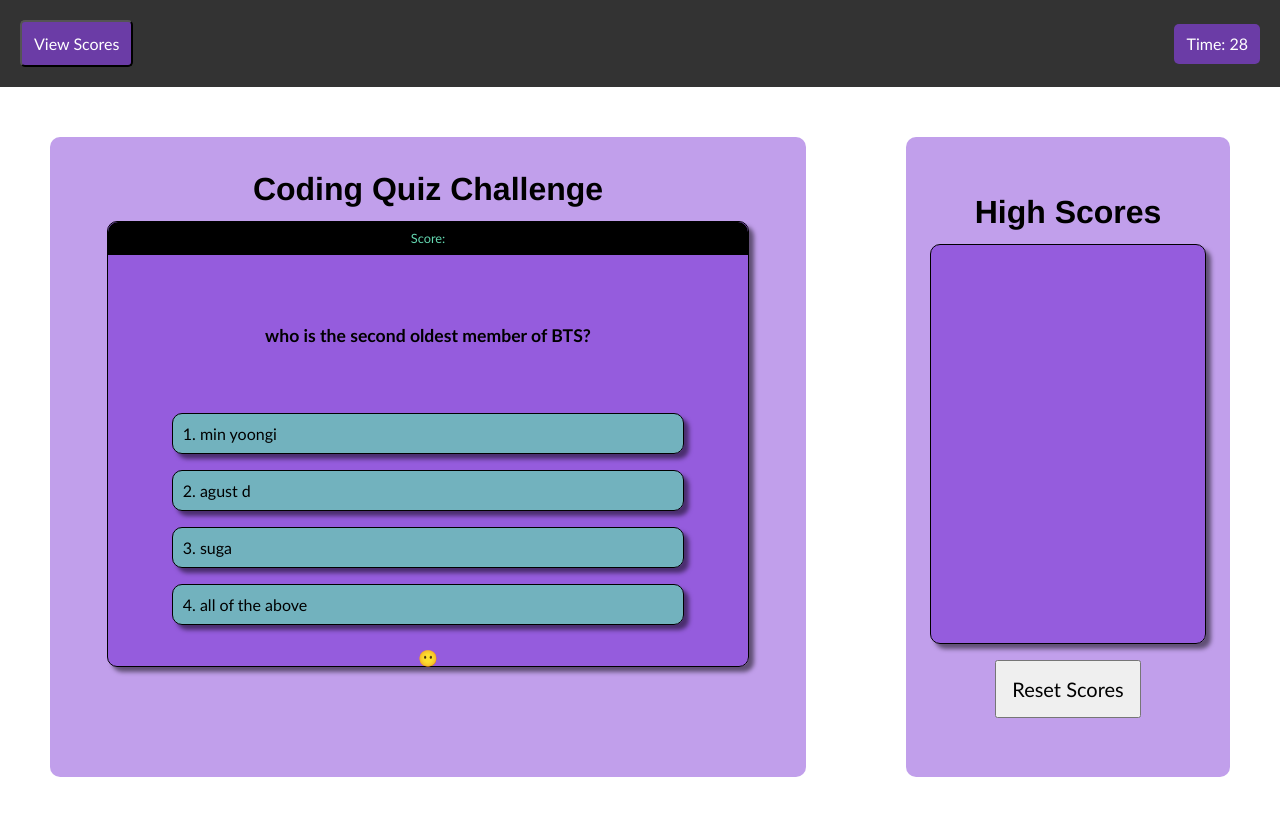
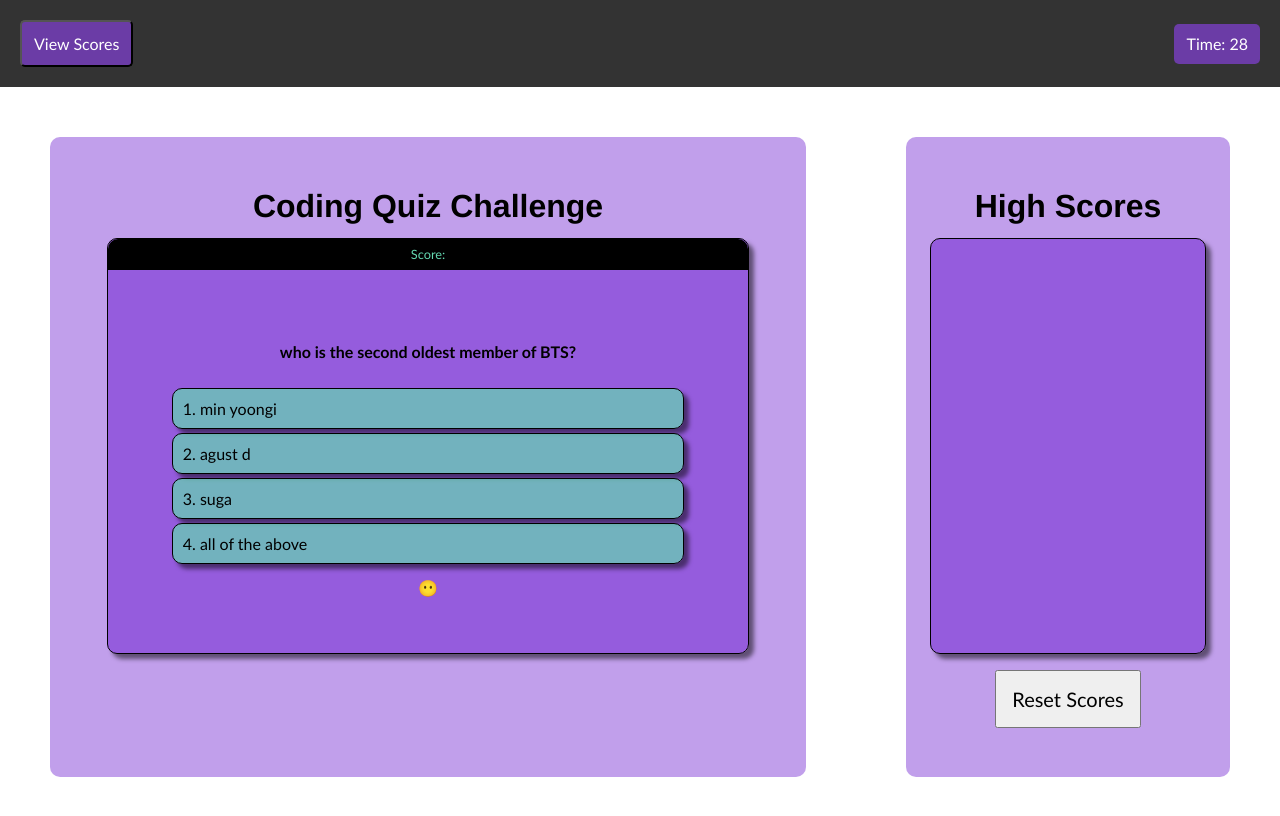
Before and after one commit to hjlee17/04-timed-javascript-fundamentals-quiz, a plain HTML site: page index.html in a window 1280 px wide. Both pictures are taken after a click on the button "Start Quiz". Drawn offline with Linux system fonts and the light colour scheme.

Commit message:
css unit changes, js and html modified to separate start and start-over buttons to eliminate index error

```diff
--- a/assets/css/style.css
+++ b/assets/css/style.css
@@ -98,7 +98,7 @@
   border-radius: 10px;
   box-shadow: 5px 5px 4px rgba(0,0,0,0.5);
   width: 85%;
-  min-height: calc(100vh - 50vh);
+  height: 65%;
   display: flex;
   flex-direction: column; /* elements inside container will stack */
   justify-content: center;
@@ -123,18 +123,19 @@
 }
 
 #save-score-form {
-  margin-top: 30px;
+  /* margin-top: 1vh; */
 }
+
 #question-container { /* quiz question */
   display: flex;
-  margin: 25px;
-  max-width:70%;
-  height: 9vh;
-  font-size: 2.2vh;
+  margin: 5px;
+  max-width:85%;
+  height: 7vh;
+  font-size: 2vh;
   align-items: center;
   text-align: center;
   font-weight: bold;
-  line-height: 2.7vh;
+  line-height: 2.2vh;
   }
 
 #choices-container { /* container for answer choices */
@@ -147,7 +148,7 @@
 .choice { /* answer choice buttons */
   width: 80%;
   padding: 10px;
-  margin-top: 2vh;
+  margin-top: .5vh;
   font-size: 2vh;
   text-align: left;
   background-color: var(--turq7);
@@ -169,7 +170,7 @@
   display: flex; /*  */
   font-size: 2vh;
   font-weight: bold;
-  margin-top: 25px;
+  margin-top: 2vh;
 }
 
 .accuracy {
@@ -188,7 +189,7 @@
   border-radius: 10px;
   box-shadow: 5px 5px 4px rgba(0,0,0,0.5);
   width: 85%;
-  min-height: calc(100vh - 50vh);
+  height: 65%;
   display: flex;
   justify-content: center; /* center horizontally */
   }
@@ -212,3 +213,8 @@
   border-radius: 10px;
   box-shadow: 5px 5px 4px rgba(0,0,0,0.5);
 }
+
+
+.buttons-container { /* container prevents shifting when buttons disapper */
+  height: 11%;
+}
--- a/assets/js/script.js
+++ b/assets/js/script.js
@@ -59,7 +59,9 @@
     startTime(); // start timer countdown function
     timerEl.style.display = "inline"; // show timer
     timerStart.style.display = "none"; // hide time <a> element
-    startButton.style.visibility = "hidden"; // hide start quiz button, without any shifting
+    startButton.style.display = "none"; // hide start quiz button, without any shifting
+
+    console.log ('startBtn', currentProblemIndex)
     displayProblem(currentProblemIndex); // show first quiz problem
     });
 
@@ -112,7 +114,6 @@
     // so this initial emoji is functionting to keep everything in its set place
 
     scoreEl.style.visibility = "visible"; // hide the "total score" at page load
-
     var currentProblem = quizProblems[index]; // retrieves indexed problem, then assigns in 'currentProblem' variable
     questionContainer.textContent = currentProblem.question; // takes q from currentProblem and displays through HTML
     choicesContainer.innerHTML = ""; // clear previous answer choices
@@ -158,13 +159,13 @@
     }
 
     currentProblemIndex++; // go on to the next question
-    if (currentProblemIndex < quizProblems.length) { // go to the next q, as long as there are more qs
+    if (currentProblemIndex < (quizProblems.length)) { // go to the next q, as long as there are more qs
+        console.log('qz-1', quizProblems.length-1);
+        console.log('checkAnswer', currentProblemIndex)
         displayProblem(currentProblemIndex); // show the next q per the displayProblem function
     } else { // if there are no questions left...
         clearInterval(timerInterval); // stop timer if there's any time left
         timerEl.textContent = "Time: 0"; // set timer to 0
-        // this does not work as intended, i want the timer to stop when the questions are done,
-        // even if the user had time left...
         questionContainer.style.visibility = "hidden"; // hide question
         choicesContainer.style.visibility = "hidden"; // hide answer
         saveScoreForm.style.visibility = "visible"; // show score form
@@ -200,6 +201,8 @@
     //     return; // stop function
     // }
 
+    // how to allow only one submission?
+
     // sort the scores, and update local storage:
     highScores.push({ name: userName, score: userScore }); // add new score to highScores
     highScores.sort(function(a, b) { return b.score - a.score; }); // sort highScores array high to low using 'push' function
@@ -212,10 +215,10 @@
     // show a "Try Again" button where the Start Quiz button was ...
     // got this functional, but console logs an error at 117
 
-    var startOverButton = document.getElementById("start"); // access start button in html again, but assign to a different variable
+    var startOverButton = document.getElementById("start-over"); // access start button in html again, but assign to a different variable
     startOverButton.setAttribute("style", "font-size: 2.5vh; padding: 15px; margin-top: 2vh;"); // keep same button styling as initial start button
     startOverButton.textContent = "Take Quiz Again"; //start button NEW text
-    startOverButton.style.visibility = "visible"; // show start button again with revised text
+    startOverButton.style.display = "block"; // show start button again with revised text
 
     // reset timer and score bar to initial settings
     timeLeft = 30; // reset timer to 30 seconds
@@ -240,6 +243,7 @@
         questionContainer.style.visibility = "visible"; // show question
         choicesContainer.style.visibility = "visible"; // show answer
         saveScoreForm.style.visibility = "hidden"; // hide score form
+        console.log('startOverBtn', currentProblemIndex)
         displayProblem(currentProblemIndex); // show first quiz problem
         });
 });
--- a/index.html
+++ b/index.html
@@ -39,7 +39,10 @@
 
                 </div>
 
-                <div><button class= "button" id="start"></button></div>
+                <div class="buttons-container">
+                    <button class= "button" id="start"></button>
+                    <button class= "button" id="start-over" style="display: none;"></button>
+                </div>
 
             </div>
 
@@ -48,7 +51,9 @@
                 <div class="high-scores-card">
                     <ol id="high-scores-list"></ol> <!-- high scores are added here via js -->
                 </div>
-                <div><button class= "button" id="reset">Reset Scores</button></div>
+                <div class="buttons-container">
+                    <button class= "button" id="reset">Reset Scores</button>
+                </div>
             </div>
 
         </div>
```
